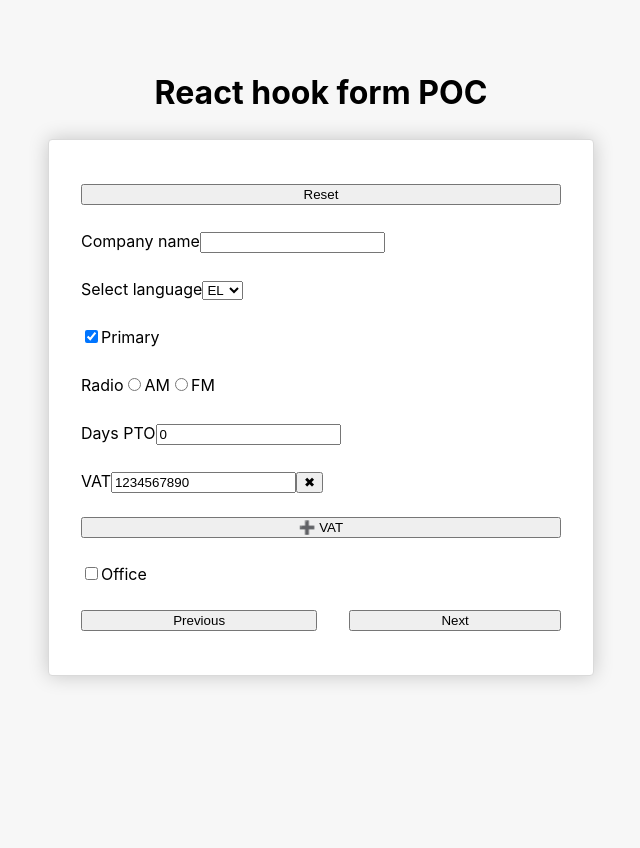
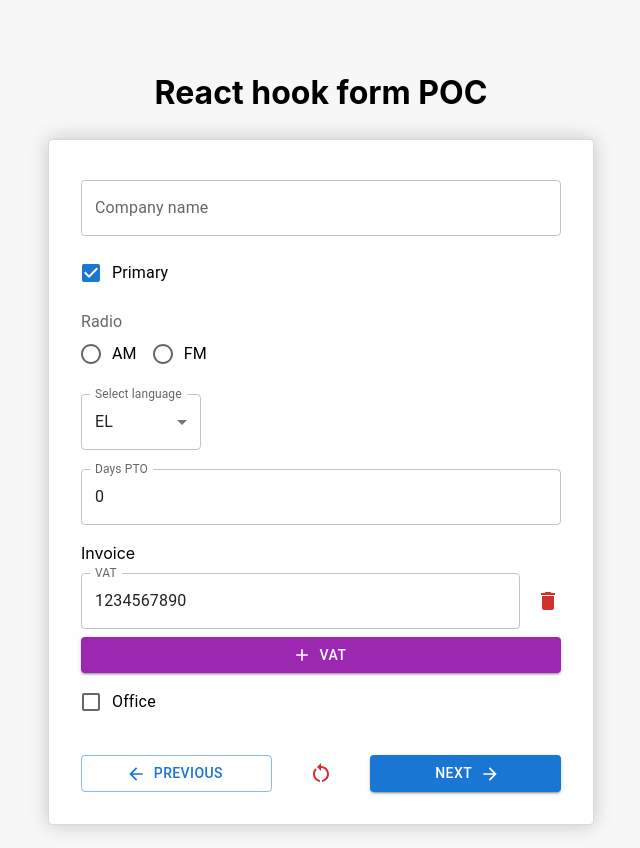
Before and after one commit to JasonTrib/poc-react-hook-form, a React (Vite) app: page /jobs/step/2 in a window 1280 px wide. Shown: the whole page, without its empty margins (319-959 px from the left). Built offline with nearby package versions, Linux system fonts and the light colour scheme.

Commit message:
integrate MUI components into react-hook-form

```diff
--- a/package.json
+++ b/package.json
@@ -12,6 +12,7 @@
     "@emotion/react": "^11.10.5",
     "@emotion/styled": "^11.10.5",
     "@hookform/resolvers": "^2.9.11",
+    "@mui/icons-material": "^5.11.9",
     "@mui/material": "^5.11.9",
     "@types/lodash": "^4.14.191",
     "lodash": "^4.17.21",
--- a/src/FormStep1.tsx
+++ b/src/FormStep1.tsx
@@ -1,5 +1,9 @@
 import { DevTool } from "@hookform/devtools";
 import { zodResolver } from "@hookform/resolvers/zod";
+import ArrowBackIcon from "@mui/icons-material/ArrowBack";
+import ArrowForwardIcon from "@mui/icons-material/ArrowForward";
+import RestartAltIcon from "@mui/icons-material/RestartAlt";
+import { Box, Button, Grid } from "@mui/material";
 import { useContext } from "react";
 import { SubmitHandler, useForm } from "react-hook-form";
 import { useNavigate } from "react-router-dom";
@@ -38,9 +42,7 @@ function FormStep1() {
 
   return (
     <>
-      <form onSubmit={handleSubmit(onSubmit)} className="form">
-        <button onClick={handleReset}>Reset</button>
-
+      <form onSubmit={handleSubmit(onSubmit)} className="card form">
         <label htmlFor="username">
           <span>Username</span>
           <input type="text" {...register("username")} />
@@ -59,7 +61,25 @@ function FormStep1() {
           <span className="error">{errors.confirmPassword?.message}</span>
         </label>
 
-        <button type="submit">Next</button>
+        <Box mt={4}>
+          <Grid container spacing={2}>
+            <Grid item xs={5}>
+              <Button variant="outlined" startIcon={<ArrowBackIcon />} onClick={() => navigate("/")} fullWidth>
+                Back
+              </Button>
+            </Grid>
+            <Grid item xs={2}>
+              <Button variant="text" color="error" onClick={handleReset} fullWidth>
+                <RestartAltIcon />
+              </Button>
+            </Grid>
+            <Grid item xs={5}>
+              <Button variant="contained" endIcon={<ArrowForwardIcon />} type="submit" fullWidth>
+                Next
+              </Button>
+            </Grid>
+          </Grid>
+        </Box>
       </form>
       <DevTool control={control} />
     </>
--- a/src/FormStep2.tsx
+++ b/src/FormStep2.tsx
@@ -1,7 +1,29 @@
 import { DevTool } from "@hookform/devtools";
 import { zodResolver } from "@hookform/resolvers/zod";
+import AddIcon from "@mui/icons-material/Add";
+import ArrowBackIcon from "@mui/icons-material/ArrowBack";
+import ArrowForwardIcon from "@mui/icons-material/ArrowForward";
+import DeleteIcon from "@mui/icons-material/Delete";
+import RestartAltIcon from "@mui/icons-material/RestartAlt";
+import {
+  Box,
+  Button,
+  Checkbox,
+  FormControl,
+  FormControlLabel,
+  FormHelperText,
+  FormLabel,
+  Grid,
+  IconButton,
+  InputLabel,
+  MenuItem,
+  Radio,
+  RadioGroup,
+  Select,
+  TextField,
+} from "@mui/material";
 import { useContext, useEffect } from "react";
-import { SubmitHandler, useFieldArray, useForm } from "react-hook-form";
+import { Controller, SubmitHandler, useFieldArray, useForm } from "react-hook-form";
 import { useNavigate } from "react-router-dom";
 import { radioOptions, selectLangOptions } from "./data/data";
 import { JobsFormContext } from "./routes/Jobs";
@@ -12,12 +34,12 @@ function FormStep1() {
   const navigate = useNavigate();
   const { fieldsStep2Data, setFieldsStep2Data } = useContext(JobsFormContext);
   const {
-    register,
+    control,
+    formState: { errors },
+    handleSubmit,
+    reset,
+    setValue,
     unregister,
-    handleSubmit,
-    formState: { errors },
-    control,
-    reset,
     watch,
   } = useForm<FormStep2SchemaT>({
     resolver: zodResolver(FormStep2Schema),
@@ -41,101 +63,192 @@ function FormStep1() {
       companyName: "",
       selectLang: "EN",
       isPrimary: false,
-      radio: "",
-      daysPto: 0,
       invoice: [],
-      hasOffice: false,
     });
   const officeFieldValue = watch("hasOffice");
 
   useEffect(() => {
     if (officeFieldValue === false) {
       unregister("address");
+      setValue("address", undefined);
     }
   }, [unregister, officeFieldValue]);
 
+  console.log("errors", errors);
+
   return (
     <>
-      <form onSubmit={handleSubmit(onSubmit)} className="form">
-        <button onClick={handleReset}>Reset</button>
+      <form onSubmit={handleSubmit(onSubmit)} className="card">
+        <Box my={1}>
+          <Controller
+            name="companyName"
+            control={control}
+            render={({ field, fieldState: { error } }) => (
+              <TextField
+                {...field}
+                variant="outlined"
+                label="Company name"
+                fullWidth
+                error={!!error?.message}
+                helperText={error?.message}
+              />
+            )}
+          />
+        </Box>
 
-        <label htmlFor="companyName">
-          <span>Company name</span>
-          <input type="text" {...register("companyName")} />
-          <span className="error">{errors.companyName?.message}</span>
-        </label>
+        <Box my={1}>
+          <Controller
+            name="isPrimary"
+            control={control}
+            render={({ field }) => (
+              <FormControlLabel label="Primary" control={<Checkbox {...field} checked={field.value} />} />
+            )}
+          />
+        </Box>
 
-        <label htmlFor="selectLang">
-          <span>Select language</span>
-          <select {...register("selectLang")}>
+        <Box my={1}>
+          <Controller
+            name="radio"
+            control={control}
+            render={({ field, fieldState: { error } }) => (
+              <FormControl error={!!error?.message}>
+                <FormLabel>Radio</FormLabel>
+                <RadioGroup {...field} row>
+                  {radioOptions.map((value) => (
+                    <FormControlLabel key={value} value={value} control={<Radio />} label={value} />
+                  ))}
+                </RadioGroup>
+                <FormHelperText>{error?.message}</FormHelperText>
+              </FormControl>
+            )}
+          />
+        </Box>
+
+        <Box my={1}>
+          <Controller
+            name="selectLang"
+            control={control}
+            render={({ field, fieldState: { error } }) => (
+              <FormControl sx={{ minWidth: 120 }} error={!!error?.message}>
+                <InputLabel>Select language</InputLabel>
+                <Select {...field} label="Select language">
                   {selectLangOptions.map((value) => (
-              <option key={value} value={value}>
+                    <MenuItem key={value} value={value}>
                       {value}
-              </option>
+                    </MenuItem>
                   ))}
-          </select>
-          <span className="error">{errors.selectLang?.message}</span>
-        </label>
+                </Select>
+                <FormHelperText>{error?.message}</FormHelperText>
+              </FormControl>
+            )}
+          />
+        </Box>
 
-        <label>
-          <input type="checkbox" {...register("isPrimary")} />
-          <span>Primary</span>
-          <span className="error">{errors.isPrimary?.message}</span>
-        </label>
+        <Box my={1}>
+          <Controller
+            name="daysPto"
+            control={control}
+            render={({ field, fieldState: { error } }) => (
+              <TextField
+                {...field}
+                variant="outlined"
+                label="Days PTO"
+                type="number"
+                fullWidth
+                error={!!error?.message}
+                helperText={error?.message}
+              />
+            )}
+          />
+        </Box>
 
-        <div>
-          <span>Radio</span>
-          {radioOptions.map((value) => (
-            <label key={value}>
-              <input {...register("radio")} type="radio" value={value} />
-              {value}
-            </label>
-          ))}
-          <span className="error">{errors.radio?.message}</span>
-        </div>
-
-        <label htmlFor="daysPto">
-          <span>Days PTO</span>
-          <input type="number" {...register("daysPto")} />
-          <span className="error">{errors.daysPto?.message}</span>
-        </label>
-
+        <Box my={1}>
+          <span>Invoice</span>
           {fields.map((field, idx) => (
             <div key={field.id}>
-            <label htmlFor="vat">
-              <span>VAT</span>
-              <input type="number" {...register(`invoice.${idx}.vatNumber` as const)} />
-              <span className="error">{errors.invoice?.[idx]?.vatNumber?.message}</span>
-            </label>
-            <button type="button" onClick={() => remove(idx)}>
-              ✖
-            </button>
+              <Grid container spacing={1}>
+                <Grid item xs={11}>
+                  <Controller
+                    name={`invoice.${idx}.vatNumber` as const}
+                    control={control}
+                    render={({ field, fieldState: { error } }) => (
+                      <TextField
+                        {...field}
+                        label="VAT"
+                        type="number"
+                        variant="outlined"
+                        fullWidth
+                        error={!!error?.message}
+                        helperText={error?.message}
+                        sx={{ mt: "8px" }}
+                      />
+                    )}
+                  />
+                </Grid>
+                <Grid item xs={1}>
+                  <Box mt={2}>
+                    <IconButton aria-label="delete" onClick={() => remove(idx)}>
+                      <DeleteIcon color="error" />
+                    </IconButton>
+                  </Box>
+                </Grid>
+              </Grid>
             </div>
           ))}
-        <button type="button" onClick={() => append({ vatNumber: null })}>
-          ➕ VAT
-        </button>
+        </Box>
+        <Button variant="contained" color="secondary" startIcon={<AddIcon />} onClick={() => append({ vatNumber: "" })}>
+          VAT
+        </Button>
 
-        <label>
-          <input type="checkbox" {...register("hasOffice")} />
-          <span>Office</span>
-          <span className="error">{errors.hasOffice?.message}</span>
-        </label>
+        <Box mt={1}>
+          <Controller
+            name="hasOffice"
+            control={control}
+            render={({ field }) => (
+              <FormControlLabel label="Office" control={<Checkbox {...field} checked={field.value} />} />
+            )}
+          />
+        </Box>
 
         {officeFieldValue === true && (
-          <label htmlFor="address">
-            <span>Address</span>
-            <input type="text" {...register("address")} />
-            <span className="error">{errors.address?.message}</span>
-          </label>
+          <Box my={1}>
+            <Controller
+              name="address"
+              control={control}
+              render={({ field, fieldState: { error } }) => (
+                <TextField
+                  {...field}
+                  value={field.value ?? ""}
+                  variant="outlined"
+                  label="Address"
+                  fullWidth
+                  error={!!error?.message}
+                  helperText={error?.message}
+                />
+              )}
+            />
+          </Box>
         )}
 
-        <div className="nav">
-          <button type="button" onClick={() => navigate("../step/1")}>
+        <Box mt={4}>
+          <Grid container spacing={2}>
+            <Grid item xs={5}>
+              <Button variant="outlined" startIcon={<ArrowBackIcon />} onClick={() => navigate("../step/1")} fullWidth>
                 Previous
-          </button>
-          <button type="submit">Next</button>
-        </div>
+              </Button>
+            </Grid>
+            <Grid item xs={2}>
+              <Button variant="text" color="error" onClick={handleReset} fullWidth>
+                <RestartAltIcon />
+              </Button>
+            </Grid>
+            <Grid item xs={5}>
+              <Button variant="contained" endIcon={<ArrowForwardIcon />} type="submit" fullWidth>
+                Next
+              </Button>
+            </Grid>
+          </Grid>
+        </Box>
       </form>
       <DevTool control={control} />
     </>
--- a/src/FormStep3.tsx
+++ b/src/FormStep3.tsx
@@ -1,5 +1,7 @@
 import { DevTool } from "@hookform/devtools";
 import { zodResolver } from "@hookform/resolvers/zod";
+import ArrowBackIcon from "@mui/icons-material/ArrowBack";
+import { Box, Button, Grid } from "@mui/material";
 import _ from "lodash";
 import { useContext } from "react";
 import { SubmitHandler, useForm } from "react-hook-form";
@@ -28,17 +30,25 @@ function FormStep3() {
 
   return (
     <>
-      <form onSubmit={handleSubmit(onSubmit)} className="form">
+      <form onSubmit={handleSubmit(onSubmit)} className="card form">
         <pre style={{ background: "hsl(0deg 0% 0% / 5%)" }}>{JSON.stringify(fieldsData, null, 2)}</pre>
 
         {!_.isEmpty(errors) && <span className="error">Validation errors exist! Go back and fix them!</span>}
 
-        <div className="nav">
-          <button type="button" onClick={() => navigate("../step/2")}>
-            Previous
-          </button>
-          <button type="submit">Submit</button>
-        </div>
+        <Box mt={4}>
+          <Grid container spacing={2}>
+            <Grid item xs={6}>
+              <Button variant="outlined" startIcon={<ArrowBackIcon />} onClick={() => navigate("../step/2")} fullWidth>
+                Previous
+              </Button>
+            </Grid>
+            <Grid item xs={6}>
+              <Button variant="contained" type="submit" fullWidth>
+                Submit
+              </Button>
+            </Grid>
+          </Grid>
+        </Box>
       </form>
       <DevTool control={control} />
     </>
--- a/src/data/data.ts
+++ b/src/data/data.ts
@@ -6,19 +6,19 @@ export const defaultFieldsStep1Data = {
 
 export const defaultFieldsStep2Data = {
   companyName: "",
+  isPrimary: true,
+  radio: null,
   selectLang: "EL",
-  isPrimary: true,
-  radio: "",
   daysPto: 0,
   invoice: [
     {
-      vatNumber: 1234567890,
+      vatNumber: "1234567890",
     },
   ],
   hasOffice: false,
   address: undefined,
 };
 
-export const selectLangOptions = ["EL", "EN", "ES", "FR"] as const;
+export const selectLangOptions = ["EN", "EL", "ES", "FR"] as const;
 
 export const radioOptions = ["AM", "FM"] as const;
--- a/src/styles/form.css
+++ b/src/styles/form.css
@@ -1,4 +1,4 @@
-.form{
+.card{
     background: white;
     border: 1px solid #dadada;
     border-radius: 4px;
@@ -10,7 +10,7 @@
 }
 
 .form > * {
-    margin-block: 12px;
+    margin-block: 8px;
 }
 
 .form .error{
--- a/src/validations/FormSchema.ts
+++ b/src/validations/FormSchema.ts
@@ -11,21 +11,24 @@ export const FormStep1Schema = z
     path: ["confirmPassword"],
   });
 
-export const FormStep2Schema = z.object({
+export const FormStep2Schema = z
+  .object({
     companyName: z.string().trim().min(2, "Must be at least 2 characters long!"),
-  selectLang: z.string(),
     isPrimary: z.boolean(),
-  radio: z.string().or(z.null()),
-  hasOffice: z.boolean(),
+    radio: z.enum(["AM", "FM"]).nullable(),
+    selectLang: z.enum(["EN", "EL", "ES", "FR"]),
     daysPto: z.coerce.number().min(0, "Must be positive!").max(60, "Must be at most 60!"),
-  address: z.string().trim().min(1, "Required!").optional(),
     invoice: z.array(
       z.object({
-      vatNumber: z.coerce
-        .number()
-        .refine((val) => String(val).match(/^$|^\d{10,15}$/), "Must be between 10 and 15 digits!"),
+        vatNumber: z.string().regex(/^$|^\d{10,15}$/, "Must be between 10 and 15 digits!"),
       })
     ),
+    hasOffice: z.boolean(),
+    address: z.string().trim().optional(),
+  })
+  .refine((schema) => (schema.hasOffice && !schema.address ? false : true), {
+    message: "Required!",
+    path: ["address"],
   });
 
 export const FormSchema = FormStep1Schema.and(FormStep2Schema);
```
Also changed, not shown: 1 other file (tests, documents, lock files or other folders). Lines whose indentation alone changed are shown as unchanged.
